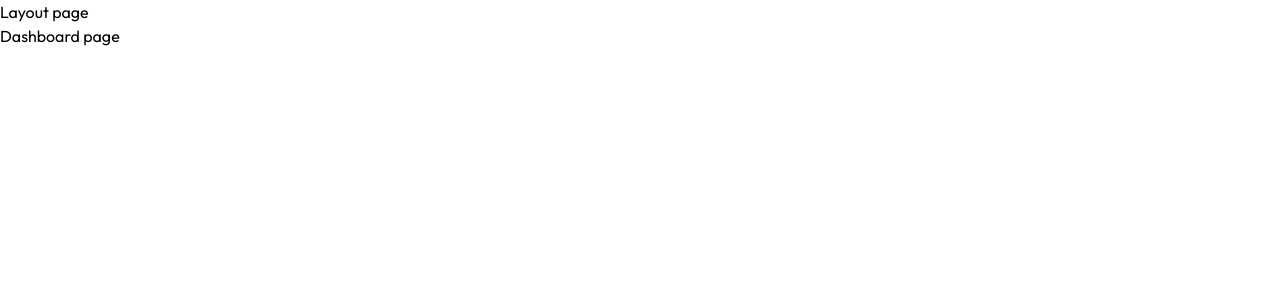
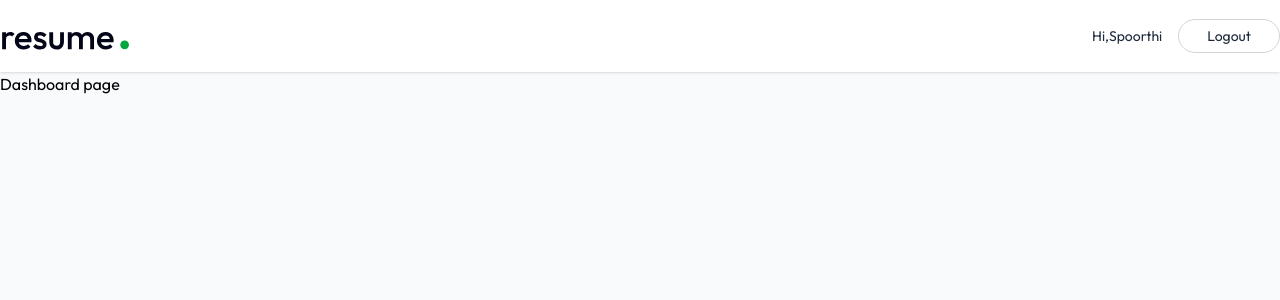
Before and after one commit to spoorthiggowda917-cpu/Mern-stack-resumee, a React (Vite) app: page /app in a window 1280 px wide. Shown: the top 300 px of the page. Built offline with nearby package versions, Linux system fonts and the light colour scheme; the HTML template or start-up script is replaced by a standard one.

Commit message:
added Navbar section

```diff
--- /dev/null
+++ b/src/Components/Navbar.jsx
@@ -0,0 +1,29 @@
+import React from 'react'
+import { Link, useNavigate } from 'react-router-dom'
+
+function Navbar() {
+    const user={name:"Spoorthi"}
+    const navigate =useNavigate()
+    // useNavigate() → React Router hook that returns a 'navigate' function
+    // It allows you to change pages using JavaScript (it navigates using words.when we click on logout word it navigate to home)
+
+    const logoutUser=()=>{
+        navigate('/')
+    }
+  return (
+    <div className='shadow bg-white'>
+        <nav className='flex items-center justify-between max-w-7xl mx-auto pz-4 py-3.5 text-slate-800 transition-all'>
+            <Link to='/'>
+            <img src="/logo.svg" alt="logo" className='h-11 w-auto'/>
+            </Link>
+            <div className='flex items-center gap-4 text-sm'>
+                <p className='max-sm:hidden'>Hi,{user?.name}</p>
+                <button onClick={logoutUser} className='bg-white border border-gray-300 hover:bg-slate-50 px-7 py-1.5 rounded-full active:scale-95 transition-all'>Logout</button>
+            </div>
+        </nav>
+
+    </div>
+  )
+}
+
+export default Navbar
--- a/src/pages/Layout.jsx
+++ b/src/pages/Layout.jsx
@@ -1,11 +1,12 @@
 import React from 'react'
 import { Outlet } from 'react-router-dom'
+import Navbar from '../Components/Navbar'
 
 function Layout() {
   return (
     <div>
-      <h1>Layout page</h1>
-      <div>
+      <div className='min-h-screen bg-gray-50'>
+        <Navbar/>
         <Outlet/>{/*“Render the child route component here.”*/}
       </div>
     </div>
```
